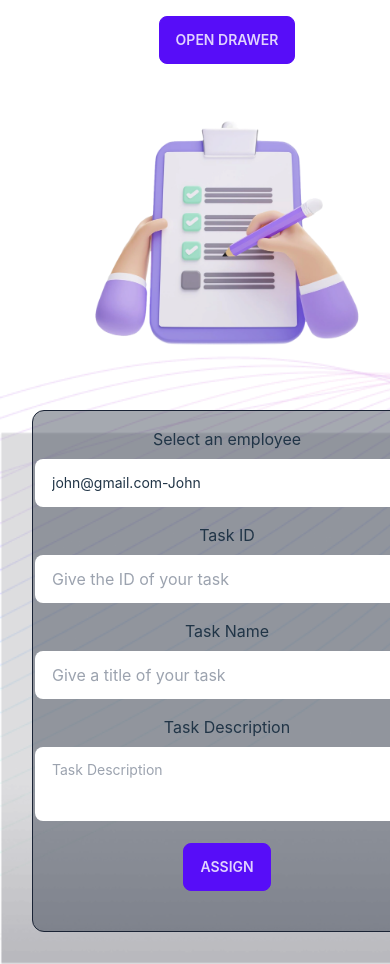
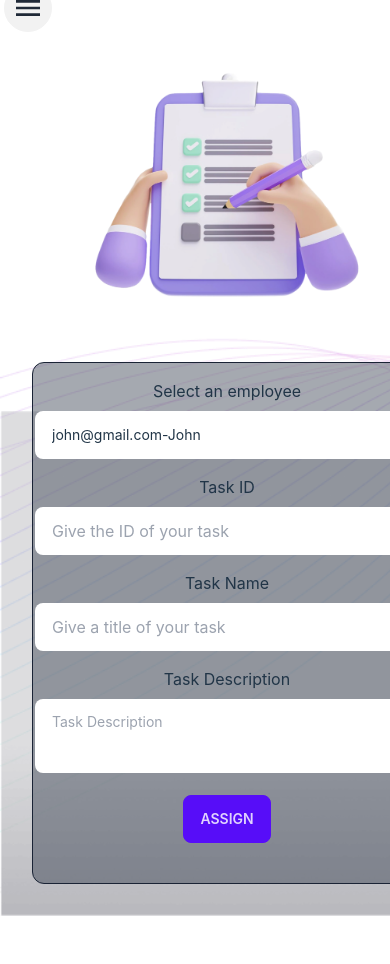
Before and after one commit to OmurRifat/todo-application, a React (Vite) app: page /assign-task in a window 390 px wide. Shown: the top 964 px of the page. After the commit the page ends 916 px from the top, so only its background shows below. Built offline with nearby package versions, Linux system fonts and the light colour scheme.

Commit message:
menubar issue solved

```diff
--- a/src/Layout/MainLayout.jsx
+++ b/src/Layout/MainLayout.jsx
@@ -19,7 +19,18 @@ const MainLayout = () => {
             <input id="my-drawer-2" type="checkbox" className="drawer-toggle" />
             <div className="drawer-content w-full flex flex-col items-center my-4 mx-8">
                 {/* Page content here */ }
-                <label htmlFor="my-drawer-2" className="btn btn-primary drawer-button lg:hidden">Open drawer</label>
+                <label className="btn btn-circle swap swap-rotate lg:hidden absolute -top-4 left-1" htmlFor="my-drawer-2">
+
+                    {/* this hidden checkbox controls the state */ }
+                    <input type="checkbox" />
+
+                    {/* hamburger icon */ }
+                    <svg className="swap-off fill-current" xmlns="http://www.w3.org/2000/svg" width="32" height="32" viewBox="0 0 512 512"><path d="M64,384H448V341.33H64Zm0-106.67H448V234.67H64ZM64,128v42.67H448V128Z" /></svg>
+
+                    {/* close icon */ }
+                    <svg className="swap-on fill-current" xmlns="http://www.w3.org/2000/svg" width="32" height="32" viewBox="0 0 512 512"><polygon points="400 145.49 366.51 112 256 222.51 145.49 112 112 145.49 222.51 256 112 366.51 145.49 400 256 289.49 366.51 400 400 366.51 289.49 256 400 145.49" /></svg>
+
+                </label>
                 <Outlet></Outlet>
             </div>
             <div className="drawer-side">
--- a/src/Pages/AssignTask.jsx
+++ b/src/Pages/AssignTask.jsx
@@ -40,7 +40,7 @@ const AssignTask = () => {
                     <form onSubmit={ handleSubmit(onSubmit) } className=''>
                         <legend className=' mb-2 mt-4'>Select an employee</legend>
                         <select required { ...register("name") } className="select w-full max-w-sm mb-4">
-                            <option value={ "Please select an employee" } disabled >Please select an employee</option>
+                            <option defaultValue={ "Please select an employee" } disabled >Please select an employee</option>
                             {
                                 allEmployee?.map(employee => <option key={ employee.id } value={ employee.name }>{ employee.email }-{ employee.name }</option>)
                             }
```
